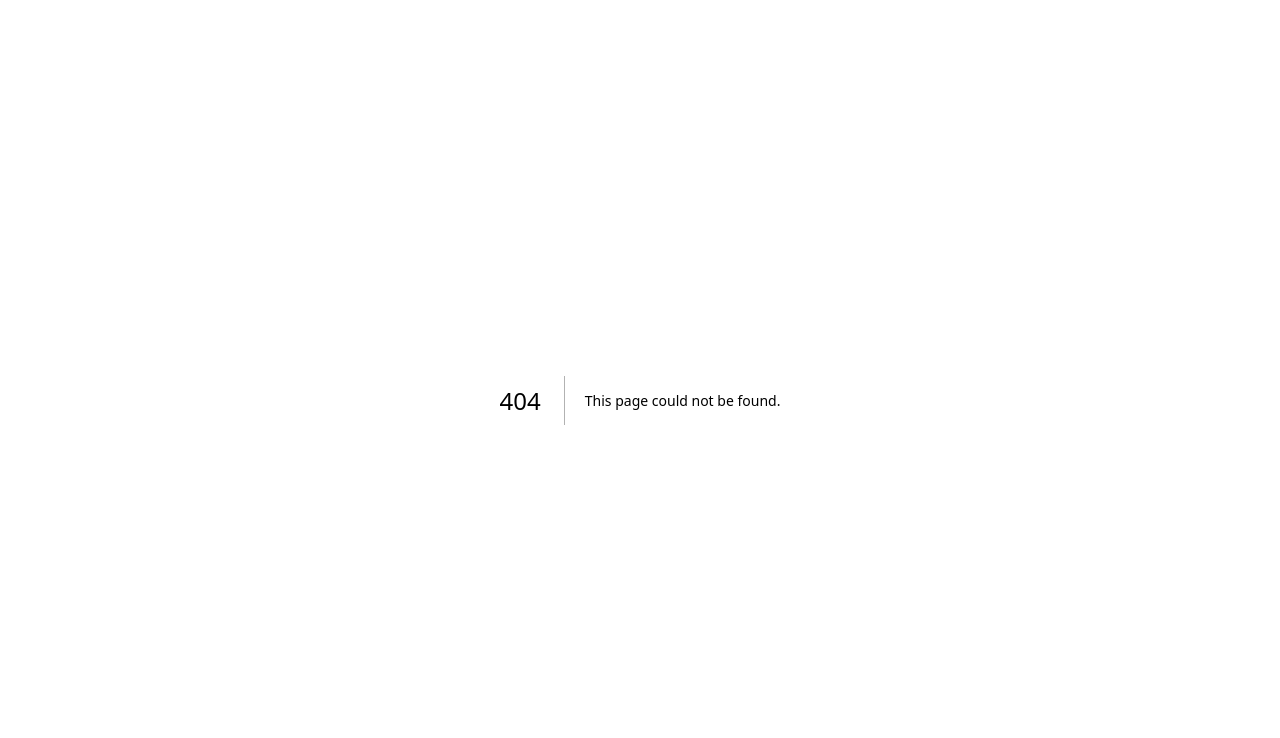
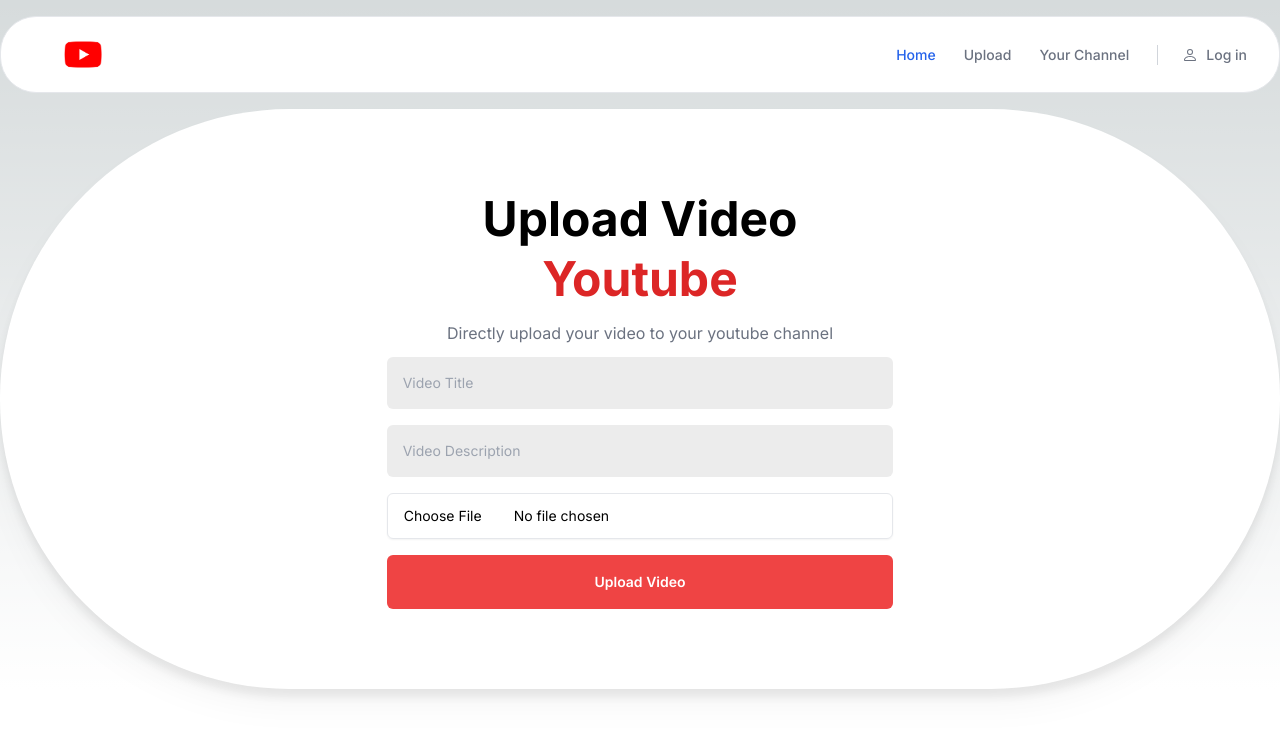
Before and after one commit to ThisisMS11/GoogleAPIs, a Next.js app: page /form in a window 1280 px wide. Before the commit this address had no page. Shown: the top 738 px of the page. Built offline with nearby package versions, Linux system fonts and the light colour scheme.

Commit message:
Implement home dashboard and upload page ui

```diff
--- /dev/null
+++ b/app/form/page.js
@@ -0,0 +1,51 @@
+
+const YoutubeVideoForm = () => {
+    return (<>
+
+        <div className="relative">
+            <div className="mx-auto max-w-screen-md py-12 px-4 flex justify-center sm:px-6 md:max-w-screen-xl md:py-20 lg:py-22 md:px-8 bg-white mt-8 rounded-full drop-shadow-xl">
+                <div className="md:pr-8 md:w-1/2 xl:pr-0 xl:w-5/12">
+                    <h1 className="text-3xl text-center text-gray-800z font-bold md:text-4xl md:leading-tight lg:text-5xl lg:leading-tight dark:text-gray-200">
+                        Upload Video <span className="text-red-600 dark:text-blue-500">Youtube</span>
+                    </h1>
+                    <p className="my-3 text-base text-gray-500 text-center">
+                        Directly upload your video to your youtube channel
+                    </p>
+
+
+
+                    <form classNameName="mt-4">
+                        <div className="mb-4">
+                            <label for="hs-hero-name-2" className="block text-sm font-medium dark:text-white"><span className="sr-only">Title</span></label>
+                            <input type="text" id="hs-hero-name-2" className="py-3 px-4 block w-full border-gray-200 rounded-md text-sm focus:border-red-500 focus:ring-red-500 sm:p-4 dark:bg-slate-900 dark:border-gray-700 dark:text-gray-400 bg-[#ececec]" placeholder="Video Title" />
+                        </div>
+
+                        <div className="mb-4">
+                            <label for="hs-hero-email-2" className="block text-sm font-medium dark:text-white"><span className="sr-only">Description</span></label>
+                            <input type="email" id="hs-hero-email-2" className="py-3 px-4 block w-full border-gray-200 bg-[#ececec] rounded-md text-sm focus:border-blue-500 focus:ring-blue-500 sm:p-4 dark:bg-slate-900 dark:border-gray-700 dark:text-gray-400" placeholder="Video Description" />
+                        </div>
+
+                        <label for="file-input" className="sr-only">Choose file</label>
+                        <input type="file" name="file-input" id="file-input" className="block w-full border border-gray-200 shadow-sm rounded-md text-sm focus:z-10 focus:border-blue-500 focus:ring-blue-500 dark:bg-slate-900 dark:border-gray-700 dark:text-gray-400
+    file:bg-transparent file:border-0
+    file:bg-gray-100 file:mr-4
+    file:py-3 file:px-4
+    dark:file:bg-gray-700 dark:file:text-gray-400 dark" />
+
+
+                        <div className="grid mt-4">
+                            <button type="submit" className="py-3 px-4 inline-flex justify-center items-center gap-2 rounded-md border border-transparent font-semibold bg-red-500 text-white hover:bg-red-600 focus:outline-none focus:ring-2 focus:ring-red-500 focus:ring-offset-2 transition-all text-sm dark:focus:ring-offset-gray-800 sm:p-4  ">Upload Video</button>
+                        </div>
+
+
+                    </form>
+                </div>
+
+            </div>
+
+
+        </div>
+
+    </>)
+}
+export default YoutubeVideoForm
--- a/app/layout.js
+++ b/app/layout.js
@@ -1,6 +1,7 @@
 import GoogleProvider from '@/components/GoogleProvider'
 import './globals.css'
 import { Inter } from 'next/font/google'
+import Navbar from '@/components/Navbar'
 
 const inter = Inter({ subsets: ['latin'] })
 
@@ -10,9 +11,11 @@
 }
 
 export default function RootLayout({ children }) {
+
   return (
-    <html lang="en">
+    <html lang="en" className='bg-white'>
       <body className={inter.className}>
+        <Navbar />
         <GoogleProvider>
           {children}
         </GoogleProvider>
--- /dev/null
+++ b/app/mychannel/page.js
@@ -0,0 +1,11 @@
+import React from 'react'
+
+const MyChannel = () => {
+  return (
+    <div className='h-[100vh] flex items-center justify-center'>
+      <iframe className='w-[48rem] h-2/3 rounded-lg' src="https://www.youtube.com/embed/RgKAFK5djSk" title="YouTube video player" frameborder="0" allow="accelerometer; autoplay; clipboard-write; encrypted-media; gyroscope; picture-in-picture; web-share" allowfullscreen></iframe>
+    </div>
+  )
+}
+
+export default MyChannel
--- a/app/user/page.js
+++ b/app/user/page.js
@@ -83,6 +83,10 @@
                 </form>
 
             </div>
+
+
+
+
         </>
     )
 }
--- /dev/null
+++ b/components/Navbar.js
@@ -0,0 +1,63 @@
+'use client';
+import { useEffect } from 'react';
+import { useRouter } from 'next/navigation';
+import Link from 'next/link';
+import Image from 'next/image';
+import Logo from '../app/assets/youtubelogo.png'
+
+const Navbar = () => {
+    useEffect(() => {
+        import('preline')
+    }, []);
+
+    const router = useRouter();
+
+    return (
+        <header className="sticky top-4 inset-x-0 flex flex-wrap md:justify-start md:flex-nowrap z-50 w-full text-sm">
+
+            <nav className="relative max-w-[85rem] w-full bg-white border border-gray-200 rounded-[36px] mx-2 py-3 px-4 md:flex md:items-center md:justify-between md:py-0 md:px-6 lg:px-8 xl:mx-auto dark:bg-gray-800 dark:border-gray-700" aria-label="Global">
+                <div className="flex items-center justify-between">
+                    <Link className="flex-none text-xl font-semibold dark:text-white cursor-pointer" href='/'>
+                        <Image
+                            src={Logo}
+                            width={100}
+                            height={50}
+                            alt="Picture of the author"
+                        />
+                    </Link>
+
+                    <div className="md:hidden">
+                        <button type="button" className="hs-collapse-toggle p-2 inline-flex justify-center items-center gap-2 rounded-full border font-medium bg-white text-gray-700 shadow-sm align-middle hover:bg-gray-50 focus:outline-none focus:ring-2 focus:ring-offset-2 focus:ring-offset-white focus:ring-blue-600 transition-all text-sm dark:bg-slate-900 dark:hover:bg-slate-800 dark:border-gray-700 dark:text-gray-400 dark:hover:text-white dark:focus:ring-offset-gray-800" data-hs-collapse="#navbar-collapse-with-animation" aria-controls="navbar-collapse-with-animation" aria-label="Toggle navigation">
+                            <svg className="hs-collapse-open:hidden w-4 h-4" width="16" height="16" fill="currentColor" viewBox="0 0 16 16">
+                                <path fill-rule="evenodd" d="M2.5 12a.5.5 0 0 1 .5-.5h10a.5.5 0 0 1 0 1H3a.5.5 0 0 1-.5-.5zm0-4a.5.5 0 0 1 .5-.5h10a.5.5 0 0 1 0 1H3a.5.5 0 0 1-.5-.5zm0-4a.5.5 0 0 1 .5-.5h10a.5.5 0 0 1 0 1H3a.5.5 0 0 1-.5-.5z" />
+                            </svg>
+                            <svg className="hs-collapse-open:block hidden w-4 h-4" width="16" height="16" fill="currentColor" viewBox="0 0 16 16">
+                                <path d="M4.646 4.646a.5.5 0 0 1 .708 0L8 7.293l2.646-2.647a.5.5 0 0 1 .708.708L8.707 8l2.647 2.646a.5.5 0 0 1-.708.708L8 8.707l-2.646 2.647a.5.5 0 0 1-.708-.708L7.293 8 4.646 5.354a.5.5 0 0 1 0-.708z" />
+                            </svg>
+                        </button>
+                    </div>
+                </div>
+                <div id="navbar-collapse-with-animation" className="hs-collapse hidden overflow-hidden transition-all duration-300 basis-full grow md:block">
+                    <div className="flex flex-col gap-y-4 gap-x-0 mt-5 md:flex-row md:items-center md:justify-end md:gap-y-0 md:gap-x-7 md:mt-0 md:pl-7">
+                        <Link className="font-medium text-blue-600 md:py-6 dark:text-blue-500" href="#" aria-current="page">Home</Link>
+                        <Link className="font-medium text-gray-500 hover:text-gray-400 md:py-6 dark:text-gray-400 dark:hover:text-gray-500" href="/form"
+                        >Upload</Link>
+                        <Link className="font-medium text-gray-500 hover:text-gray-400 md:py-6 dark:text-gray-400 dark:hover:text-gray-500" href="/mychannel" >
+                            Your Channel
+                        </Link>
+
+
+                        <a className="flex items-center gap-x-2 font-medium text-gray-500 hover:text-blue-600 md:border-l md:border-gray-300 md:my-6 md:pl-6 dark:border-gray-700 dark:text-gray-400 dark:hover:text-blue-500" href="#">
+                            <svg className="w-4 h-4" xmlns="http://www.w3.org/2000/svg" width="16" height="16" fill="currentColor" viewBox="0 0 16 16">
+                                <path d="M8 8a3 3 0 1 0 0-6 3 3 0 0 0 0 6zm2-3a2 2 0 1 1-4 0 2 2 0 0 1 4 0zm4 8c0 1-1 1-1 1H3s-1 0-1-1 1-4 6-4 6 3 6 4zm-1-.004c-.001-.246-.154-.986-.832-1.664C11.516 10.68 10.289 10 8 10c-2.29 0-3.516.68-4.168 1.332-.678.678-.83 1.418-.832 1.664h10z" />
+                            </svg>
+                            Log in
+                        </a>
+                    </div>
+                </div>
+            </nav>
+        </header>
+    )
+}
+
+export default Navbar
--- a/package.json
+++ b/package.json
@@ -17,6 +17,7 @@
     "googleapis": "^120.0.0",
     "next": "13.4.9",
     "postcss": "8.4.25",
+    "preline": "^1.9.0",
     "react": "18.2.0",
     "react-dom": "18.2.0",
     "tailwindcss": "3.3.2"
--- a/tailwind.config.js
+++ b/tailwind.config.js
@@ -4,7 +4,9 @@
     './pages/**/*.{js,ts,jsx,tsx,mdx}',
     './components/**/*.{js,ts,jsx,tsx,mdx}',
     './app/**/*.{js,ts,jsx,tsx,mdx}',
+    'node_modules/preline/dist/*.js',
   ],
+  darkMode: 'class',
   theme: {
     extend: {
       backgroundImage: {
@@ -14,5 +16,7 @@
       },
     },
   },
-  plugins: [],
+  plugins: [
+    require('preline/plugin'),
+  ]
 }
```
Also changed, not shown: app/assets/youtubelogo.png (added), 1 other file (tests, documents, lock files or other folders).
